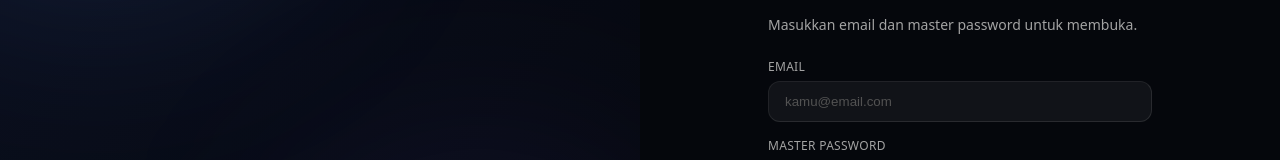
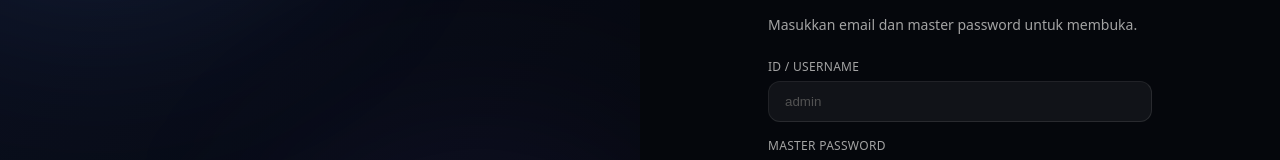
Before and after one commit to xmenmm/vault, a Next.js app: page /login in a window 1280 px wide. Shown: the part 293-453 px from the top of the page. Built offline with nearby package versions, Linux system fonts and the light colour scheme; no server answers.

Commit message:
Allow plain username login + shorter password (mapped to synthetic email)

```diff
--- a/components/Lock.tsx
+++ b/components/Lock.tsx
@@ -25,8 +25,8 @@ export default function Lock({ onUnlock }: { onUnlock: (k: Keys) => void }) {
   async function submit(e: React.FormEvent) {
     e.preventDefault();
     setErr(null);
-    if (pw.length < 8) {
-      setErr('Master password minimal 8 karakter');
+    if (pw.length < 4) {
+      setErr('Password minimal 4 karakter');
       return;
     }
     if (creating && pw !== pw2) {
@@ -35,8 +35,11 @@ export default function Lock({ onUnlock }: { onUnlock: (k: Keys) => void }) {
     }
     setBusy(true);
     try {
-      const keys = await deriveKeys(email, pw);
-      const cleanEmail = email.trim().toLowerCase();
+      const id = email.trim().toLowerCase();
+      // Allow a plain username (e.g. "admin") — mapped to a synthetic email for
+      // the auth backend. The same value is the encryption-key salt.
+      const cleanEmail = id.includes('@') ? id : `${id}@vault.local`;
+      const keys = await deriveKeys(cleanEmail, pw);
       if (creating) {
         const res = await fetch('/api/auth/signup', {
           method: 'POST',
@@ -133,15 +136,15 @@ export default function Lock({ onUnlock }: { onUnlock: (k: Keys) => void }) {
 
               <form onSubmit={submit} className="mt-6 space-y-4">
                 <div>
-                  <label className={label}>Email</label>
+                  <label className={label}>ID / Username</label>
                   <input
                     className={field}
-                    type="email"
+                    type="text"
                     autoComplete="username"
                     required
                     value={email}
                     onChange={(e) => setEmail(e.target.value)}
-                    placeholder="kamu@email.com"
+                    placeholder="admin"
                   />
                 </div>
 
```
